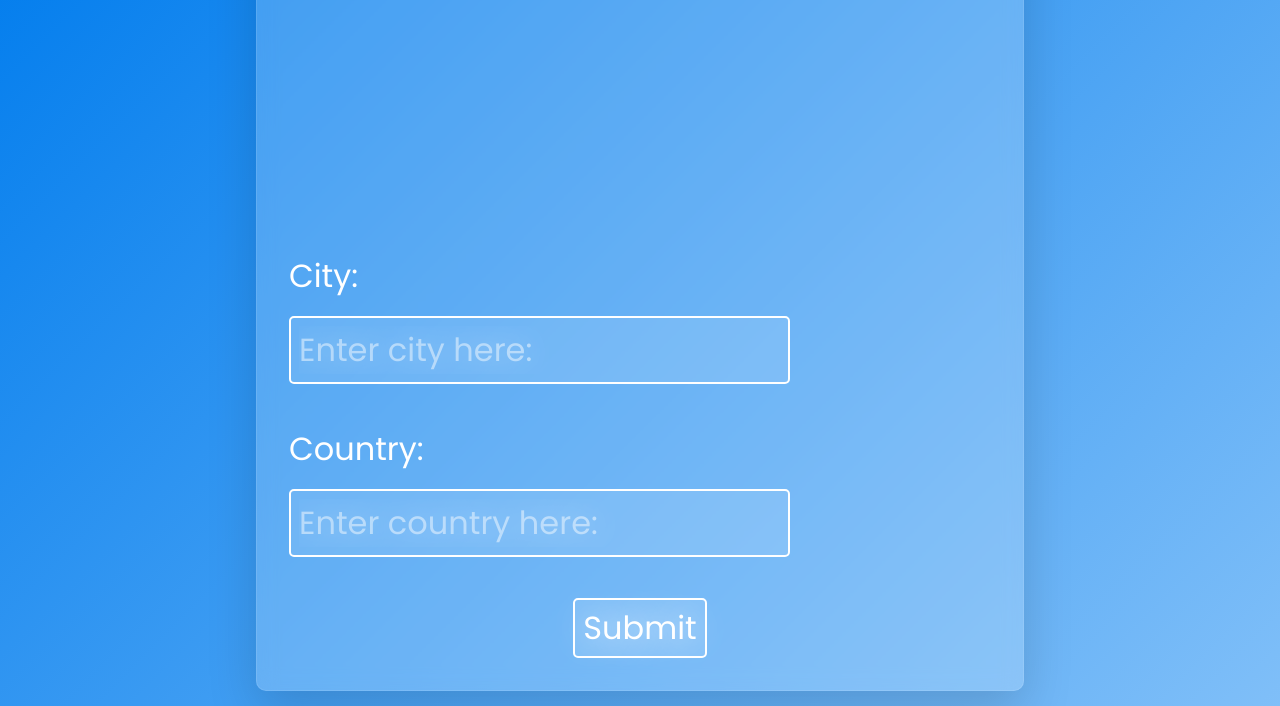
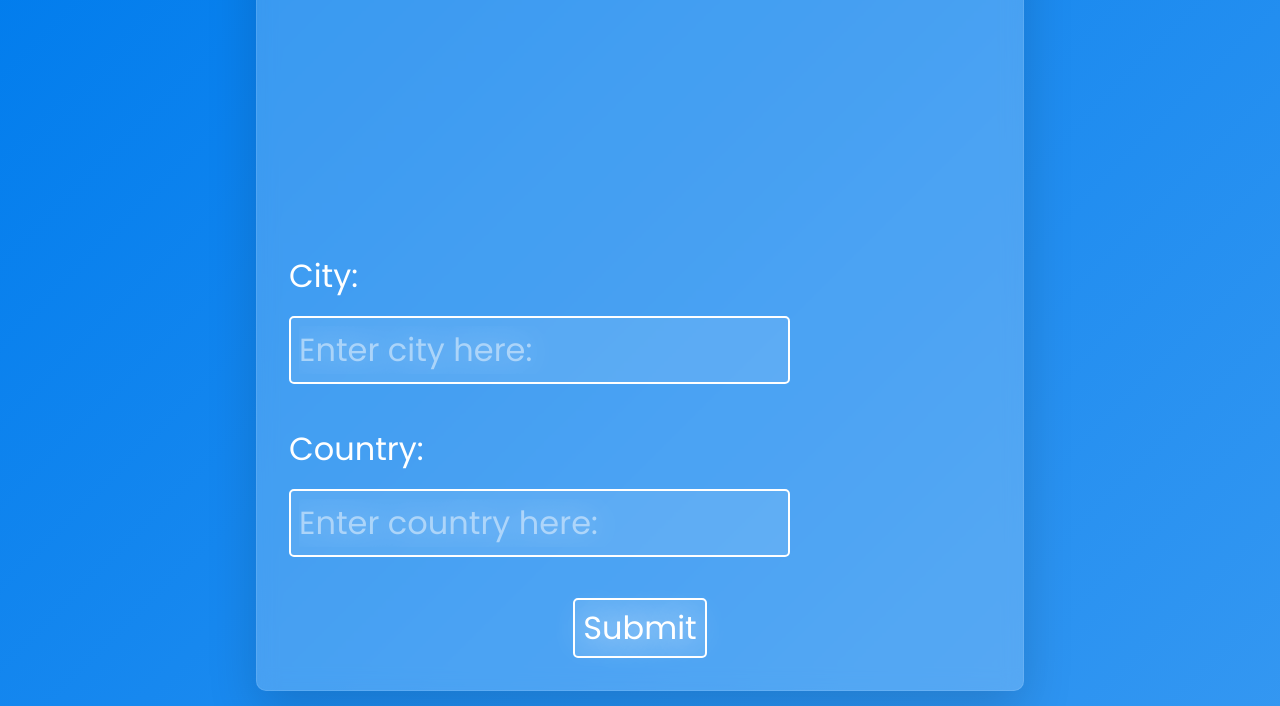
Before and after one commit to jameszenartist/weather-app, a website: page public/index.html in a window 1280 px wide. Shown: the part 94-800 px from the top of the page. Drawn offline with Linux system fonts and the light colour scheme.

Commit message:
made css changes

```diff
--- a/public/text.css
+++ b/public/text.css
@@ -21,8 +21,8 @@ body {
 
 body {
   background-color: #007ced;
-  background: linear-gradient(135deg, #007ced 0%, #cce7ff 160%);
-  /* background-size: 400% 400%; */
+  background: linear-gradient(-45deg, #cce7ff 0%, #007ced 100%);
+  background-size: 400% 400%;
   position: relative;
   /* animation: animate 7.5s ease-in-out infinite; */
 }
```
